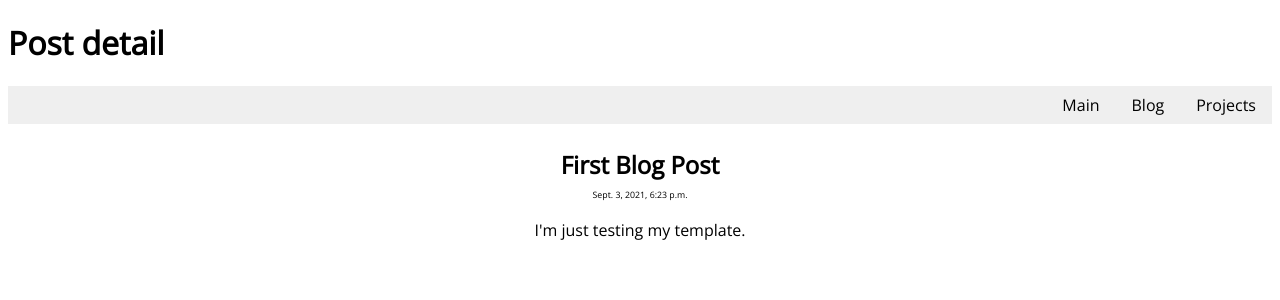
After one commit to dahn510/MySite, a Django app: page /blog/post/2/ in a window 1280 px wide. The commit adds this page. Shown: the top 300 px of the page. Run offline with Django 3.2, Linux system fonts and the light colour scheme; data comes from the database, SQL or seed files in the repository.

Commit message:
blog page complete

```diff
--- a/base/static/base/base.css
+++ b/base/static/base/base.css
@@ -1,8 +1,8 @@
-body{
+body {
 	font-family: 'Open Sans', sans-serif;
 }
 
-.navbar{
+.navbar {
 	list-style-type: none;
 	margin: 0;
 	padding: 0;
@@ -10,13 +10,19 @@ body{
 	/* sticky navbar: sticks to the top while you scroll down */
 	position: sticky;
 	top: 0;
+	background-color: #efefef;
 }
 
 .navbar > li {
 	float: right;
 }
 
-.navbar > li > a {
+.navbar > li > a,
+.navbar > li > a:visited {
 	padding: 8px;
+	margin-left: 8px;
+	margin-right: 8px;
 	display: block;
+	text-decoration: none;
+	color: #000000;
 }
--- a/base/templates/base/base.html
+++ b/base/templates/base/base.html
@@ -22,9 +22,9 @@
 		{#  e.g. it would make sense for blog app page to exclude nav item to blog app page #}
 		{# Note: the nav bar items are repeated in other apps, need to find a way to exclude nav item that is current app page #}
 		<ul class="navbar">
+			<li><a href="{% url 'blog-home' %}">Projects</a></li>
+			<li><a href="{% url 'blog-home' %}">Blog</a></li>
 			<li><a href="{% url 'welcome' %}">Main</a></li>
-			<li><a href="{% url 'blog-home' %}">Blog</a></li>
-			<li><a href="{% url 'blog-home' %}">Projects</a></li>
 		</ul>
 
 		{# Page content goes in here #}
--- a/myblog/static/myblog/home.css
+++ b/myblog/static/myblog/home.css
@@ -7,6 +7,16 @@ article.post > div.title > h3{
 	font-size: 1.5rem;
 }
 
+article.post > div.title > h3 > a,
+article.post > div.title > h3 > a:visited {
+	text-decoration: none;
+	color: #000000;
+}
+
+article.post > div.title > h3 > a:hover {
+	color: #888888;
+}
+
 small{
 	font-size: 0.55rem;
 }
--- /dev/null
+++ b/myblog/templates/myblog/detail.html
@@ -0,0 +1,23 @@
+{% extends "base/base.html" %}
+{% load static %}
+
+{# replace base title #}
+{% if pageTitle %}
+	{% block pageHeader %}{{ pageTitle }}{% endblock pageHeader %}
+{% endif %}
+
+{# extend base CSS with  for myblog app #}
+{% block stylesheet %}
+	<link rel="stylesheet" type="text/css" href="{% static 'myblog/home.css' %}">
+{% endblock stylesheet %}
+
+
+{% block content %}
+	<article class="post">
+		<div class="title">
+			<h3>{{ blogPost.title }}</h3>
+			<small>{{ blogPost.date_posted }}</small>
+		</div>
+		<p>{{ blogPost.content }}</p>
+	</article>
+{% endblock content %}
--- a/myblog/templates/myblog/home.html
+++ b/myblog/templates/myblog/home.html
@@ -13,12 +13,13 @@
 
 
 {% block content %}
+
 	{% if blogPostList %}
 
 		{% for post in blogPostList %}
 			<article class="post">
 				<div class="title">
-					<h3>{{ post.title }}</h3>
+					<h3><a href="{% url 'post-detail' post.id %}">{{ post.title }}</a></h3>
 					<small>{{ post.date_posted }}</small>
 				</div>
 				<p>{{ post.content }}</p>
@@ -28,4 +29,5 @@
 	{% else %}
 		<h2>There are no blog posts at the moment</h2>
 	{% endif %}
+
 {% endblock content %}
--- a/myblog/urls.py
+++ b/myblog/urls.py
@@ -4,7 +4,7 @@ from . import views
 
 urlpatterns = [
     path('', views.PostListView, name='blog-home'),
-    path('detail/', views.PostDetailView, name='post-detail'),
-    path('month/<int:month>/', views.PostMonthView, name='post-month'),
-    path('year/<int:year>/', views.PostYearView, name='post-year'),
+    path('post/<int:post_id>/', views.PostDetailView, name='post-detail'),
+    path('post/<int:month>/month/', views.PostMonthView, name='post-month'),
+    path('post/<int:year>/year/', views.PostYearView, name='post-year'),
 ]
--- a/myblog/views.py
+++ b/myblog/views.py
@@ -1,4 +1,4 @@
-from django.template import loader
+from django.shortcuts import render, get_object_or_404
 from django.http import HttpResponse, Http404
 from .models import BlogPost
 
@@ -6,15 +6,24 @@ from .models import BlogPost
 
 def PostListView(request):
     pageTitle = 'Blog posts'
-    blogPostList = BlogPost.objects.order_by('-date_posted')
-    template = loader.get_template('myblog/home.html')
+    blogPostList = BlogPost.objects.order_by('-date_posted')[:5]
     context = { 'blogPostList': blogPostList,
             'pageTitle': pageTitle,
     }
-    return HttpResponse(template.render(context, request))
+    return render(request, 'myblog/home.html', context)
 
-def PostDetailView(request):
-    return HttpResponse("Post detail view, without details...")
+def PostDetailView(request, post_id):
+    pageTitle = 'Post detail'
+
+    # get post or return 404
+    blogPost = get_object_or_404(BlogPost, id=post_id)
+
+    context = {
+            'blogPost': blogPost,
+            'pageTitle': pageTitle,
+            }
+
+    return render(request, 'myblog/detail.html', context)
 
 # Takes integer for month
 # return all of blog posts of published that month
```
